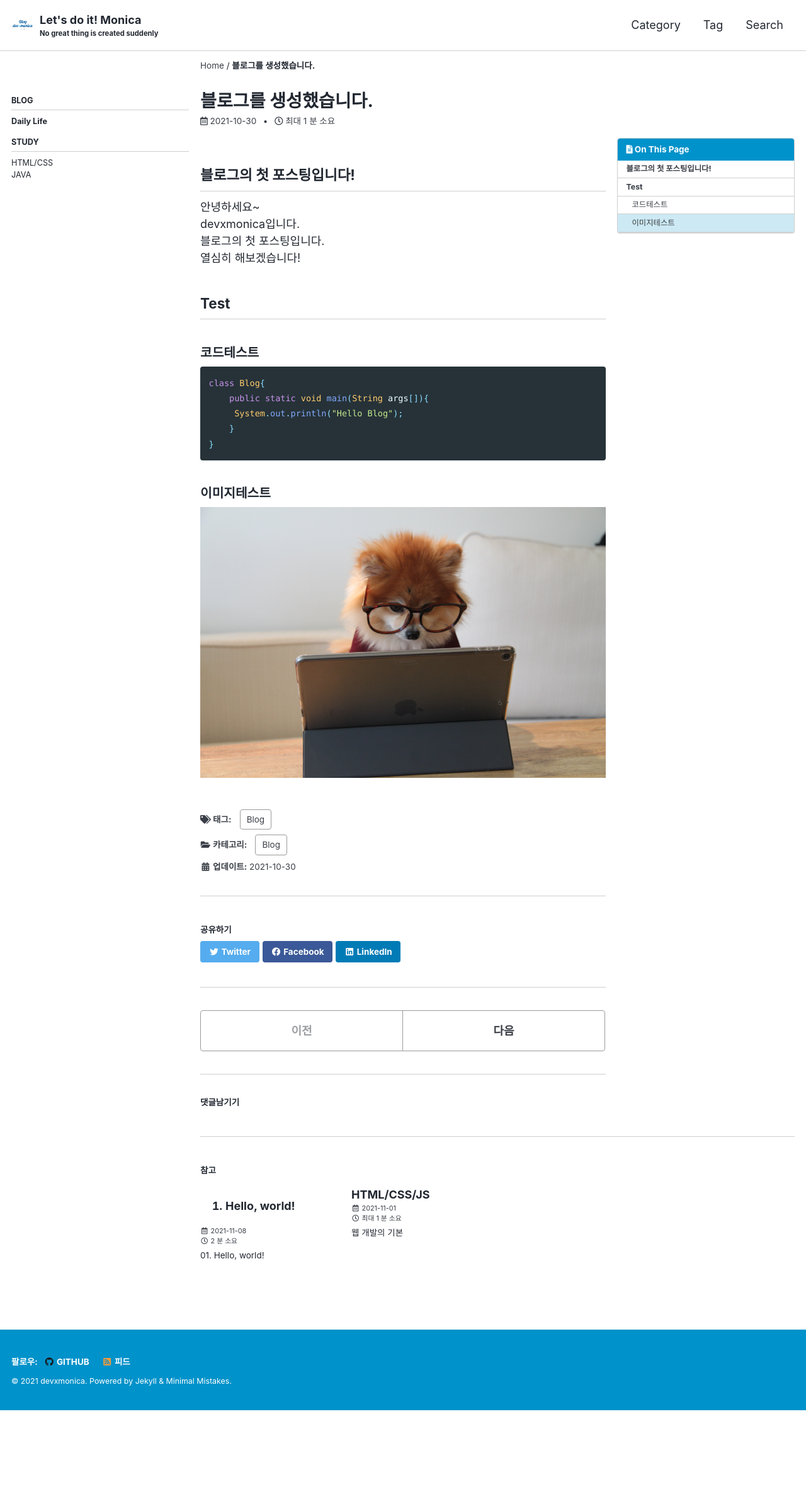
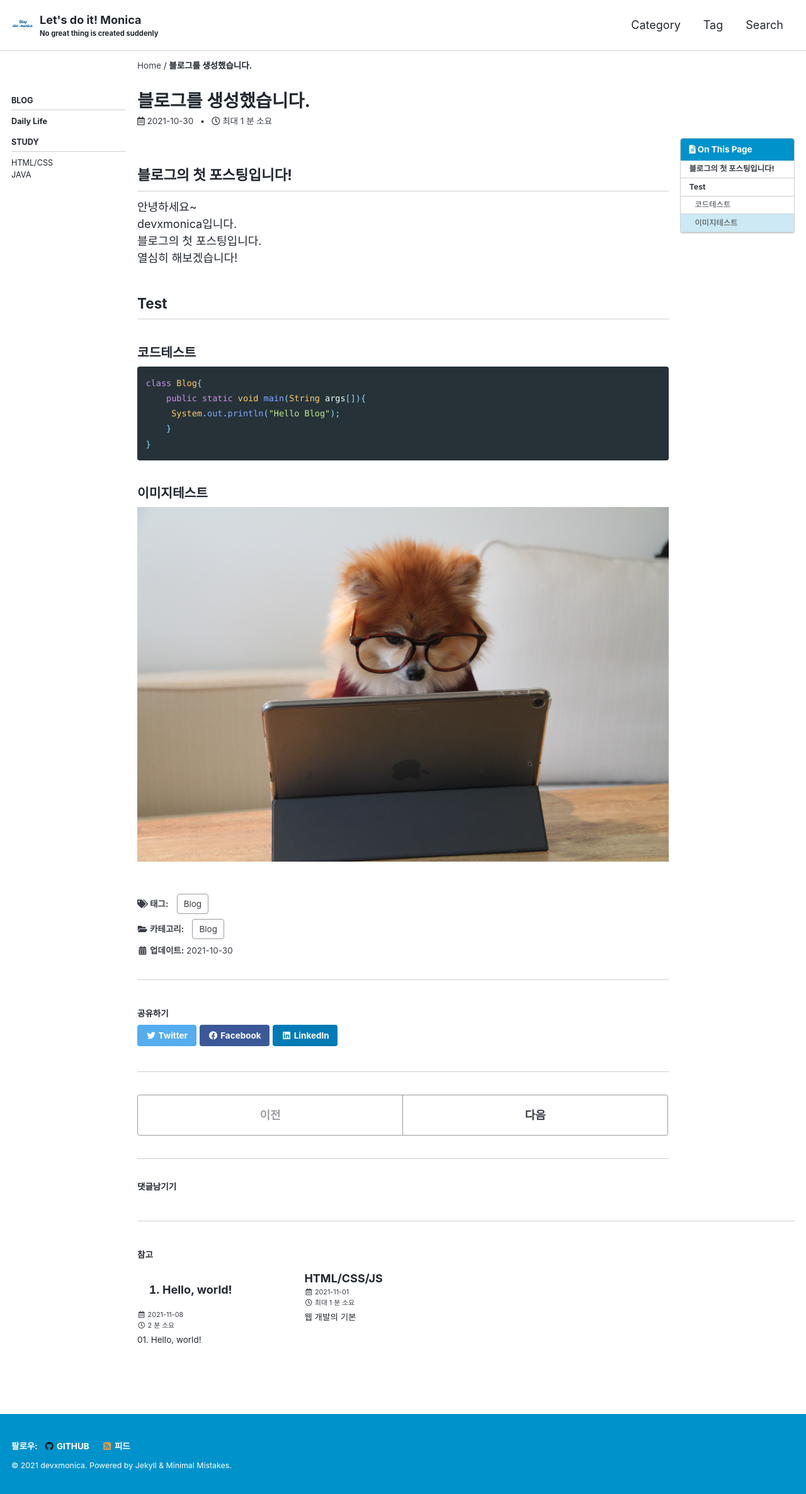
Before and after one commit to devxmonica/devxmonica.github.io, a Jekyll site: the page built from _posts/2021-10-30-first-posting.md, in a window 1280 px wide. Shown: the whole page at 63% size. Built offline with Jekyll 4.4.1, drawn with Linux system fonts in a browser that asks for light colours; cached includes are drawn as plain includes; comment, search, counter and statistics services are not loaded; before the commit the page ends 2239 px from its top, so only the background shows below that.

Commit message:
너비 조절 설정

```diff
--- a/_sass/minimal-mistakes/_variables.scss
+++ b/_sass/minimal-mistakes/_variables.scss
@@ -155,9 +155,9 @@ $max-width: $x-large !default;
    Grid
    ========================================================================== */
 
-$right-sidebar-width-narrow: 200px !default;
-$right-sidebar-width: 300px !default;
-$right-sidebar-width-wide: 400px !default;
+$right-sidebar-width-narrow: 100px !default; // 200px !default
+$right-sidebar-width: 200px !default; // 300px !default
+$right-sidebar-width-wide: 250px !default; // 400px !default
 
 /*
    Other
```
